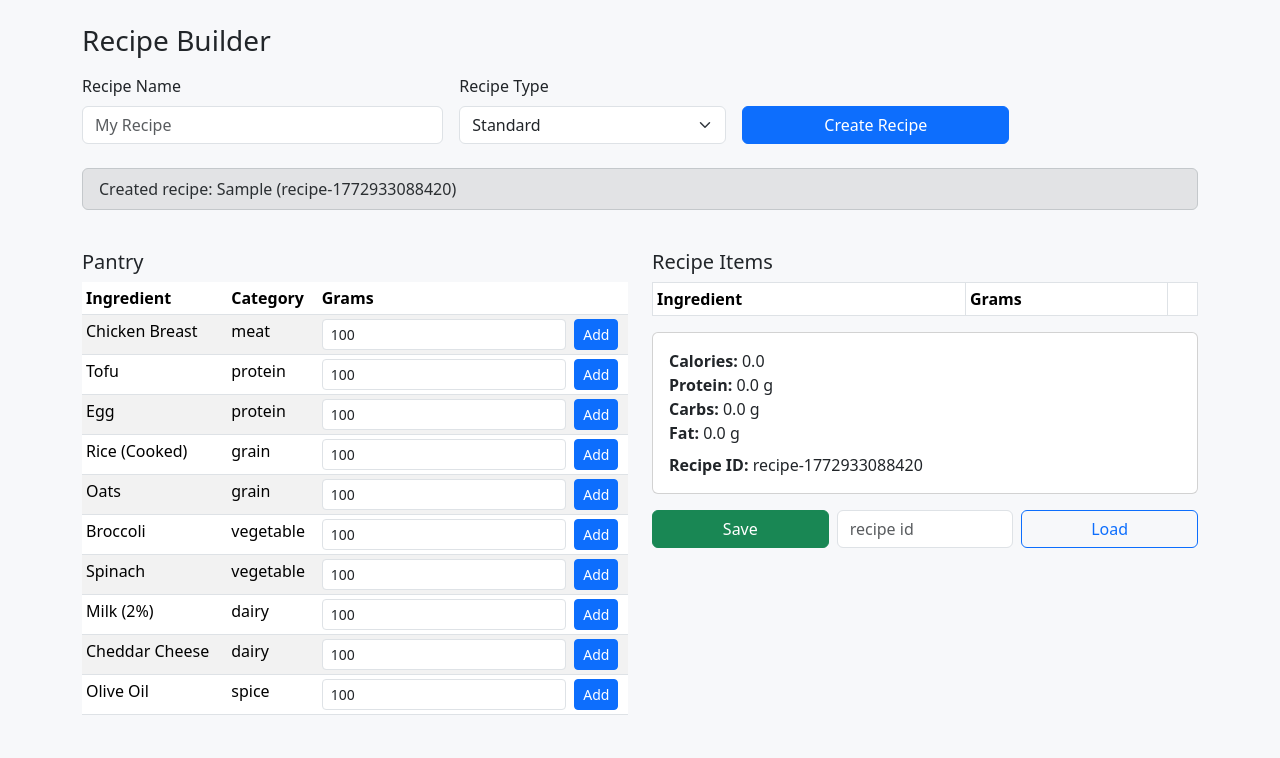
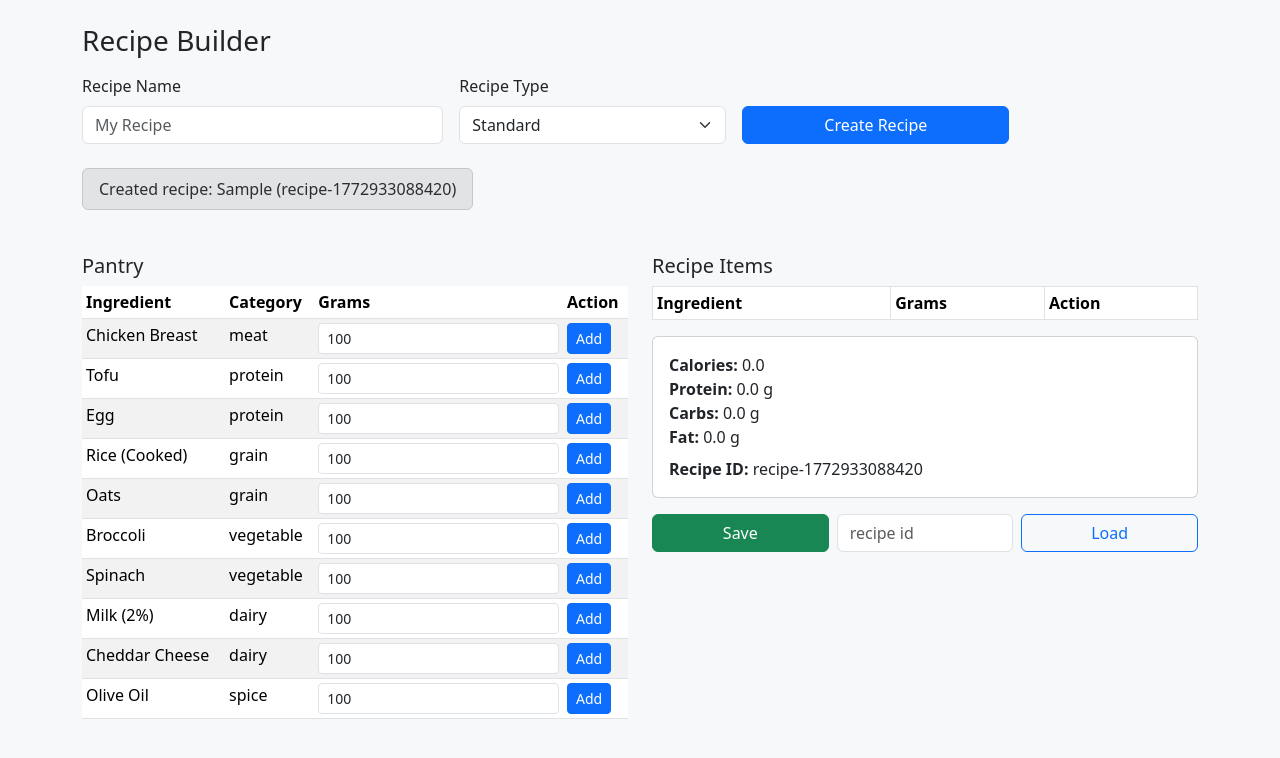
Before and after one commit to shakgrig/CMPT-272-asn3, a website built with Vite: page index.html in a window 1280 px wide. Both pictures are taken after typing "Sample" into the empty fields and a click on the button "Create Recipe". Built offline with nearby package versions, Linux system fonts and the light colour scheme.

Commit message:
checkpoint

```diff
--- a/index.html
+++ b/index.html
@@ -1,20 +1,93 @@
 <!DOCTYPE html>
 <html lang="en">
+
 <head>
-    <meta charset="UTF-8" >
-    <link rel="icon" type="image/svg+xml" href="/vite.svg" >
-    <meta name="viewport" content="width=device-width, initial-scale=1.0" >
+  <meta charset="UTF-8">
+  <link rel="icon" type="image/svg+xml" href="/vite.svg">
+  <meta name="viewport" content="width=device-width, initial-scale=1.0">
   <title>peter_asn3</title>
   <!-- Bootstrap CDN -->
-  <link
-    href="https://cdn.jsdelivr.net/npm/bootstrap@5.3.8/dist/css/bootstrap.min.css"
-    rel="stylesheet"
-    integrity="sha384-sRIl4kxILFvY47J16cr9ZwB07vP4J8+LH7qKQnuqkuIAvNWLzeN8tE5YBujZqJLB"
-    crossorigin="anonymous"
-  >
+  <link href="https://cdn.jsdelivr.net/npm/bootstrap@5.3.8/dist/css/bootstrap.min.css" rel="stylesheet"
+    integrity="sha384-sRIl4kxILFvY47J16cr9ZwB07vP4J8+LH7qKQnuqkuIAvNWLzeN8tE5YBujZqJLB" crossorigin="anonymous">
+  <script type="module" src="/src/main.ts" defer></script>
 </head>
+
 <body>
-    <div id="app"></div>
-    <script type="module" src="/src/main.ts"></script>
+  <main id="app">
+    <div class="container py-4">
+      <h1 class="h3 mb-3">Recipe Builder</h1>
+
+      <div class="row g-3 align-items-end mb-4">
+        <div class="col-md-4">
+          <label for="recipeName" class="form-label">Recipe Name</label>
+          <input id="recipeName" class="form-control" type="text" placeholder="My Recipe">
+        </div>
+        <div class="col-md-3">
+          <label for="recipeType" class="form-label">Recipe Type</label>
+          <select id="recipeType" class="form-select">
+            <option value="standard">Standard</option>
+            <option value="vegetarian">Vegetarian</option>
+          </select>
+        </div>
+        <div class="col-md-3">
+          <button id="createRecipeBtn" class="btn btn-primary w-100" type="button">Create Recipe</button>
+        </div>
+      </div>
+
+      <output id="warning" class="alert alert-secondary py-2" aria-live="polite"></output>
+
+      <div class="row g-4 mt-1">
+        <div class="col-lg-6">
+          <h2 class="h5">Pantry</h2>
+          <table class="table table-sm table-striped">
+            <thead>
+              <tr>
+                <th>Ingredient</th>
+                <th>Category</th>
+                <th>Grams</th>
+                <th>Action</th>
+              </tr>
+            </thead>
+            <tbody id="pantryBody"></tbody>
+          </table>
+        </div>
+
+        <div class="col-lg-6">
+          <h2 class="h5">Recipe Items</h2>
+          <table class="table table-sm table-bordered">
+            <thead>
+              <tr>
+                <th>Ingredient</th>
+                <th>Grams</th>
+                <th>Action</th>
+              </tr>
+            </thead>
+            <tbody id="recipeBody"></tbody>
+          </table>
+
+          <div class="card p-3">
+            <div><strong>Calories:</strong> <span id="totalCalories">0</span></div>
+            <div><strong>Protein:</strong> <span id="totalProtein">0</span> g</div>
+            <div><strong>Carbs:</strong> <span id="totalCarbs">0</span> g</div>
+            <div><strong>Fat:</strong> <span id="totalFat">0</span> g</div>
+            <div class="mt-2"><strong>Recipe ID:</strong> <span id="recipeId">(none)</span></div>
+          </div>
+
+          <div class="row g-2 mt-2">
+            <div class="col-md-4">
+              <button id="saveRecipeBtn" class="btn btn-success w-100" type="button">Save</button>
+            </div>
+            <div class="col-md-4">
+              <input id="loadRecipeId" class="form-control" type="text" placeholder="recipe id">
+            </div>
+            <div class="col-md-4">
+              <button id="loadRecipeBtn" class="btn btn-outline-primary w-100" type="button">Load</button>
+            </div>
+          </div>
+        </div>
+      </div>
+    </div>
+  </main>
 </body>
+
 </html>
--- a/src/main.ts
+++ b/src/main.ts
@@ -3,8 +3,7 @@
 import { StorageService } from './storageService';
 import { UI } from './ui';
 
-const rootElement = document.querySelector<HTMLDivElement>('#app');
-
+const rootElement = document.querySelector<HTMLElement>('#app');
 if (!rootElement) {
   throw new Error('Missing #app root element.');
 }
--- a/src/ui.ts
+++ b/src/ui.ts
@@ -4,18 +4,17 @@
 import { VegetarianRecipe } from './recipe';
 
 export class UI {
-  private readonly rootElement: HTMLDivElement;
+  private readonly rootElement: HTMLElement;
   private readonly recipeService: RecipeService;
   private readonly storageService: StorageService;
 
-  constructor(rootElement: HTMLDivElement, recipeService: RecipeService, storageService: StorageService) {
+  constructor(rootElement: HTMLElement, recipeService: RecipeService, storageService: StorageService) {
     this.rootElement = rootElement;
     this.recipeService = recipeService;
     this.storageService = storageService;
   }
 
   init(): void {
-    this.renderLayout();
     this.renderPantry();
     this.renderRecipe();
     this.bindEvents();
@@ -166,75 +165,6 @@
       });
   }
 
-  private renderLayout(): void {
-    this.rootElement.innerHTML = `
-      <div class="container py-4">
-        <h1 class="h3 mb-3">Recipe Builder</h1>
-
-        <div class="row g-3 align-items-end mb-4">
-          <div class="col-md-4">
-            <label for="recipeName" class="form-label">Recipe Name</label>
-            <input id="recipeName" class="form-control" type="text" placeholder="My Recipe" />
-          </div>
-          <div class="col-md-3">
-            <label for="recipeType" class="form-label">Recipe Type</label>
-            <select id="recipeType" class="form-select">
-              <option value="standard">Standard</option>
-              <option value="vegetarian">Vegetarian</option>
-            </select>
-          </div>
-          <div class="col-md-3">
-            <button id="createRecipeBtn" class="btn btn-primary w-100" type="button">Create Recipe</button>
-          </div>
-        </div>
-
-        <div id="warning" class="alert alert-secondary py-2" role="status"></div>
-
-        <div class="row g-4 mt-1">
-          <div class="col-lg-6">
-            <h2 class="h5">Pantry</h2>
-            <table class="table table-sm table-striped">
-              <thead>
-                <tr><th>Ingredient</th><th>Category</th><th>Grams</th><th></th></tr>
-              </thead>
-              <tbody id="pantryBody"></tbody>
-            </table>
-          </div>
-
-          <div class="col-lg-6">
-            <h2 class="h5">Recipe Items</h2>
-            <table class="table table-sm table-bordered">
-              <thead>
-                <tr><th>Ingredient</th><th>Grams</th><th></th></tr>
-              </thead>
-              <tbody id="recipeBody"></tbody>
-            </table>
-
-            <div class="card p-3">
-              <div><strong>Calories:</strong> <span id="totalCalories">0</span></div>
-              <div><strong>Protein:</strong> <span id="totalProtein">0</span> g</div>
-              <div><strong>Carbs:</strong> <span id="totalCarbs">0</span> g</div>
-              <div><strong>Fat:</strong> <span id="totalFat">0</span> g</div>
-              <div class="mt-2"><strong>Recipe ID:</strong> <span id="recipeId">(none)</span></div>
-            </div>
-
-            <div class="row g-2 mt-2">
-              <div class="col-md-4">
-                <button id="saveRecipeBtn" class="btn btn-success w-100" type="button">Save</button>
-              </div>
-              <div class="col-md-4">
-                <input id="loadRecipeId" class="form-control" type="text" placeholder="recipe id" />
-              </div>
-              <div class="col-md-4">
-                <button id="loadRecipeBtn" class="btn btn-outline-primary w-100" type="button">Load</button>
-              </div>
-            </div>
-          </div>
-        </div>
-      </div>
-    `;
-  }
-
   private renderPantry(): void {
     const pantryBody = document.getElementById('pantryBody') as HTMLTableSectionElement;
     pantryBody.innerHTML = '';
@@ -312,7 +242,7 @@
   }
 
   private showWarning(message: string): void {
-    const warningElement = this.rootElement.querySelector<HTMLDivElement>('#warning');
+    const warningElement = this.rootElement.querySelector<HTMLOutputElement>('#warning');
 
     if (!warningElement) {
       return;
```
Also changed, not shown: src/typescript.svg (deleted). Lines whose indentation alone changed are shown as unchanged.
